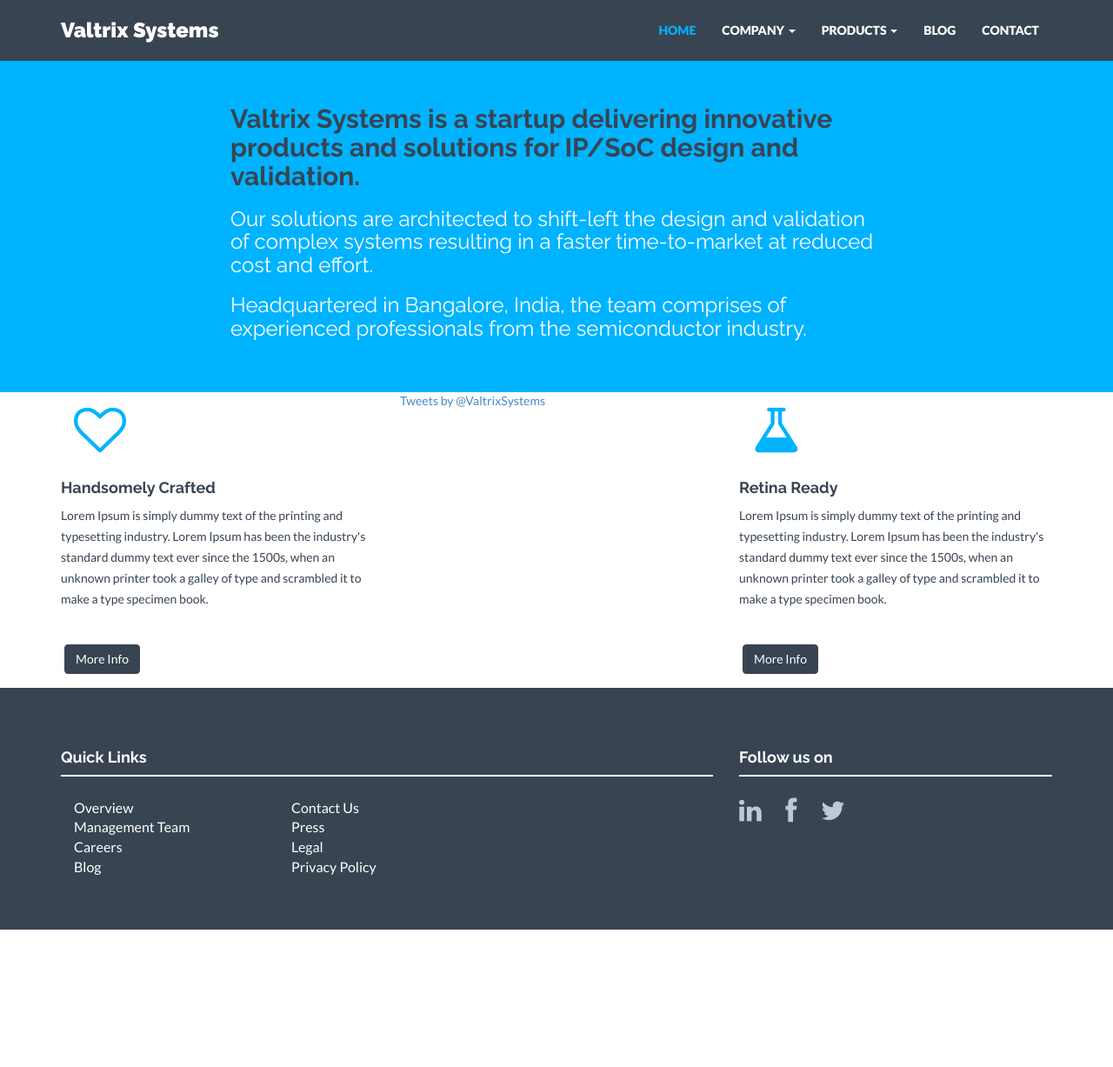
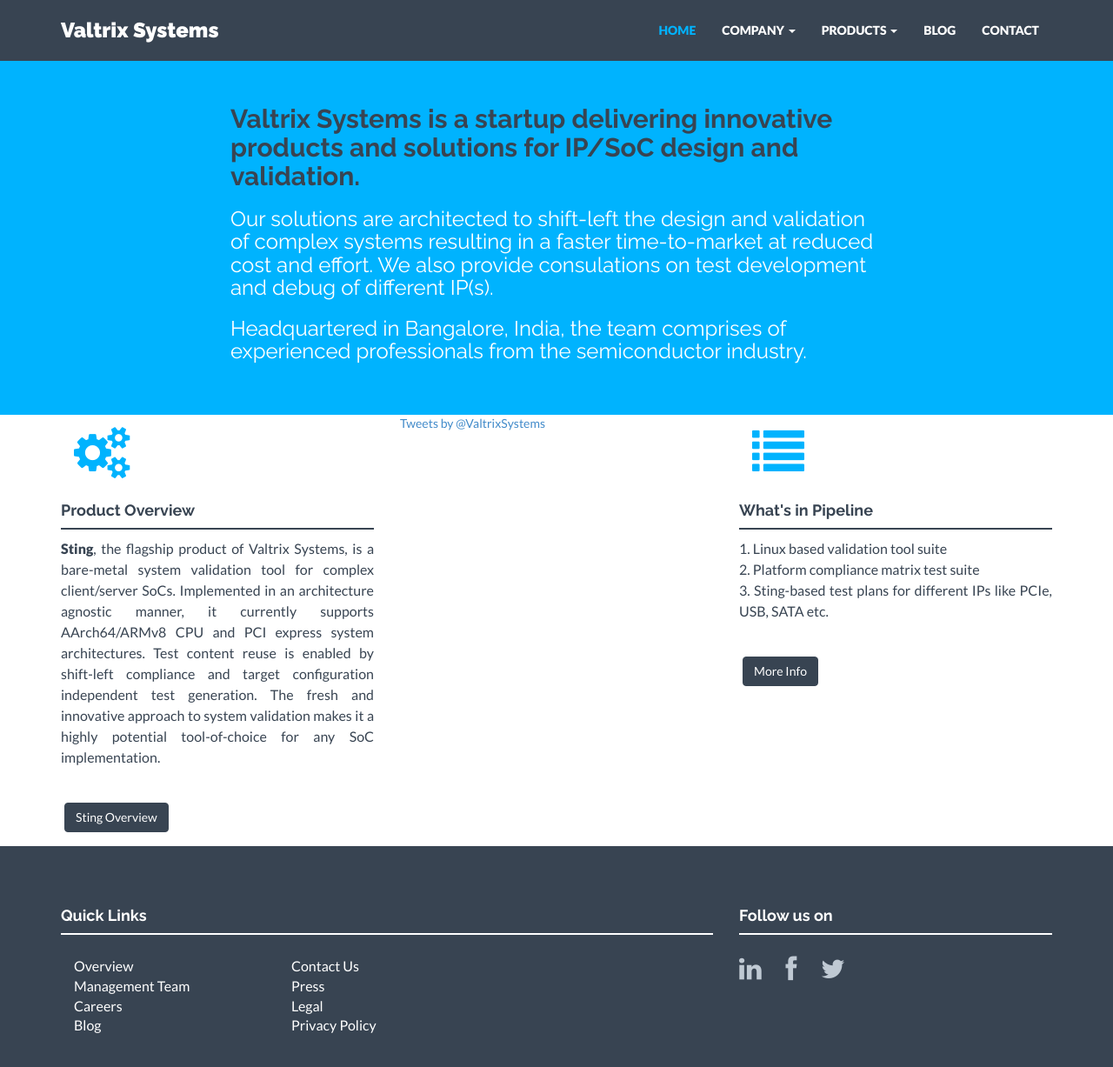
Before and after one commit to valtrix/valtrix.github.io, a Jekyll site: the page built from index.html, in a window 1280 px wide and 1251 px high. Shown: the top 1227 px of the window at 87% size. Built offline with Jekyll 4.4.1, drawn with Linux system fonts in a browser that asks for light colours; nearby versions of some CDN libraries; comment, search, counter and statistics services are not loaded.

Commit message:
Content for the landing page

```diff
--- a/_includes/header.html
+++ b/_includes/header.html
@@ -3,7 +3,7 @@
         <div class="row">
             <div class="col-lg-8 col-lg-offset-2">
                 <h2>Valtrix Systems is a startup delivering innovative products and solutions for IP/SoC design and validation.</h2>
-                <h3>Our solutions are architected to shift-left the design and validation of complex systems resulting in a faster time-to-market at reduced cost and effort.</h3>
+                <h3>Our solutions are architected to shift-left the design and validation of complex systems resulting in a faster time-to-market at reduced cost and effort. We also provide consulations on test development and debug of different IP(s).</h3>
                 <h3>Headquartered in Bangalore, India, the team comprises of experienced professionals from the semiconductor industry.</h3>
 <!--
                 <h1>Eyecatching Bootstrap 3 Theme.</h1>
--- a/index.html
+++ b/index.html
@@ -6,19 +6,25 @@
 <div id="service">
     <div class="container">
         <div class="row centered">
-            <div class="col-md-4">
-                <i class="fa fa-heart-o"></i>
-                <h4>Handsomely Crafted</h4>
-                <p>Lorem Ipsum is simply dummy text of the printing and typesetting industry. Lorem Ipsum has been the industry's standard dummy text ever since the 1500s, when an unknown printer took a galley of type and scrambled it to make a type specimen book.</p>
-                <p><br/><a href="#" class="btn btn-theme">More Info</a></p>
+            <div style="text-align:justify" class="col-md-4">
+                <i class="fa fa-cogs"></i>
+                <h4>Product Overview</h4>
+                <div class="hline"></div>
+                <p style="font-size:16px"><b>Sting</b>, the flagship product of Valtrix Systems, is a bare-metal system validation tool for complex client/server SoCs. Implemented in an architecture agnostic manner, it currently supports AArch64/ARMv8 CPU and PCI express system architectures. Test content reuse is enabled by shift-left compliance and target configuration independent test generation. The fresh and innovative approach to system validation makes it a highly potential tool-of-choice for any SoC implementation. </p>
+                <p><br/><a href="#" class="btn btn-theme">Sting Overview</a></p>
             </div>
             <div class="col-md-4">
                 <a class="twitter-timeline"  href="https://twitter.com/ValtrixSystems" data-widget-id="651447519184994304">Tweets by @ValtrixSystems</a>
             </div>
-            <div class="col-md-4">
-                <i class="fa fa-flask"></i>
-                <h4>Retina Ready</h4>
-                <p>Lorem Ipsum is simply dummy text of the printing and typesetting industry. Lorem Ipsum has been the industry's standard dummy text ever since the 1500s, when an unknown printer took a galley of type and scrambled it to make a type specimen book.</p>
+            <div style="text-align:justify" class="col-md-4">
+                <i class="fa fa-list"></i>
+                <h4>What's in Pipeline</h4>
+                <div class="hline"></div>
+                <p style="font-size:16px">
+                    1. Linux based validation tool suite <br/>
+                    2. Platform compliance matrix test suite <br/>
+                    3. Sting-based test plans for different IPs like PCIe, USB, SATA etc.<br/>
+                </p>
                 <p><br/><a href="#" class="btn btn-theme">More Info</a></p>
             </div>
         </div>
```
